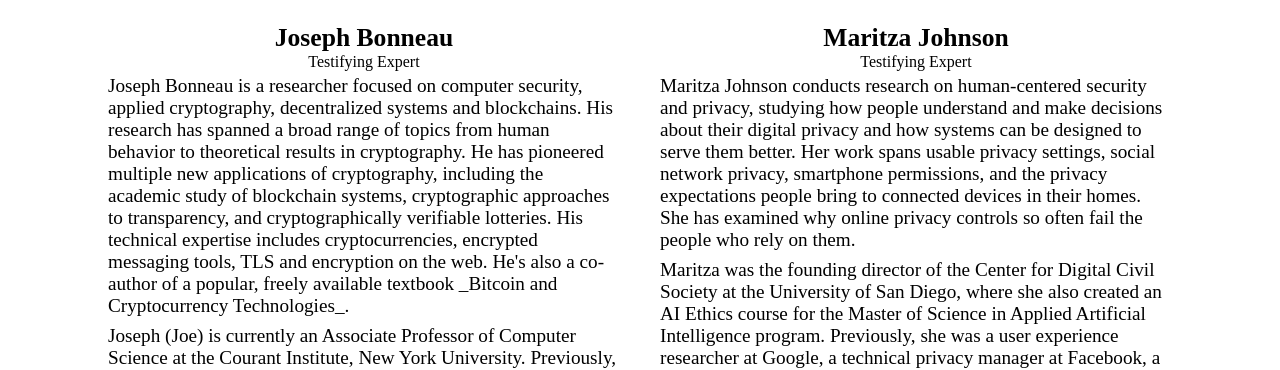
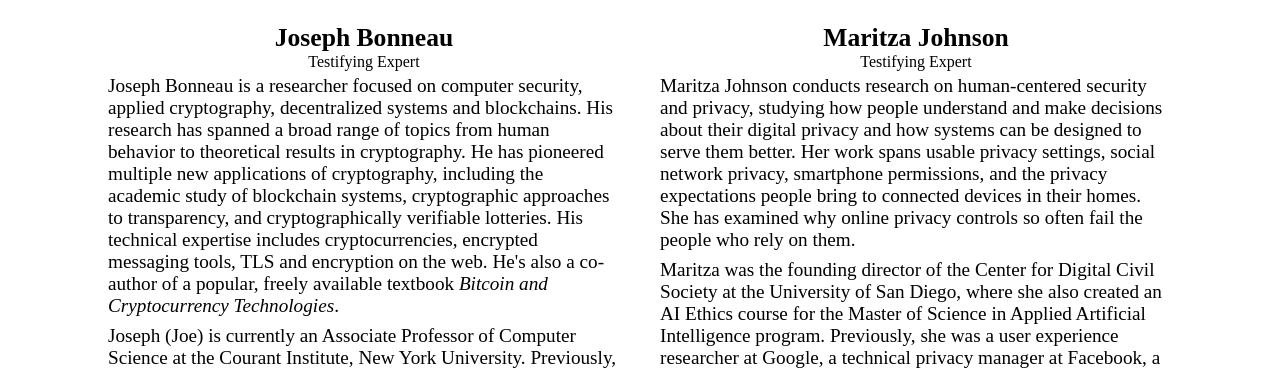
Before and after one commit to csexperts/cse-website, a Next.js app: page / in a window 1280 px wide. Shown: the part 2098-2468 px from the top of the page. Built offline with nearby package versions, Linux system fonts and the light colour scheme.

Commit message:
fix book title

```diff
--- a/src/Components/TeamMembers/Joseph Bonneau.tsx
+++ b/src/Components/TeamMembers/Joseph Bonneau.tsx
@@ -5,7 +5,7 @@ import { TeamPhotoPaths } from "./TeamPhotoPaths";
 const JosephBonneauBiography = () => (
 	<BiographyView>
 		<p>
-			Joseph Bonneau is a researcher focused on computer security, applied cryptography, decentralized systems and blockchains. His research has spanned a broad range of topics from human behavior to theoretical results in cryptography. He has pioneered multiple new applications of cryptography, including the academic study of blockchain systems, cryptographic approaches to transparency, and cryptographically verifiable lotteries. His technical expertise includes cryptocurrencies, encrypted messaging tools, TLS and encryption on the web. He's also a co-author of a popular, freely available textbook _Bitcoin and Cryptocurrency Technologies_.
+			Joseph Bonneau is a researcher focused on computer security, applied cryptography, decentralized systems and blockchains. His research has spanned a broad range of topics from human behavior to theoretical results in cryptography. He has pioneered multiple new applications of cryptography, including the academic study of blockchain systems, cryptographic approaches to transparency, and cryptographically verifiable lotteries. His technical expertise includes cryptocurrencies, encrypted messaging tools, TLS and encryption on the web. He's also a co-author of a popular, freely available textbook <em>Bitcoin and Cryptocurrency Technologies</em>.
 		</p><p>
 			Joseph (Joe) is currently an Associate Professor of Computer Science at the Courant Institute, New York University. Previously, he has taught at Stanford, Princeton and the University of Melbourne. He served as a Research Partner at Andreessen-Horowitz (2022-2025), a Technology Fellow at the Electronic Frontier Foundation (2015-2017) and a research scientist at Google (2012-2013). He received a Ph.D. in Computer Science from the University of Cambridge in 2012, and B.S. and M.S. degrees in Computer Science from Stanford University in 2006 and 2007.
 		</p>
```
